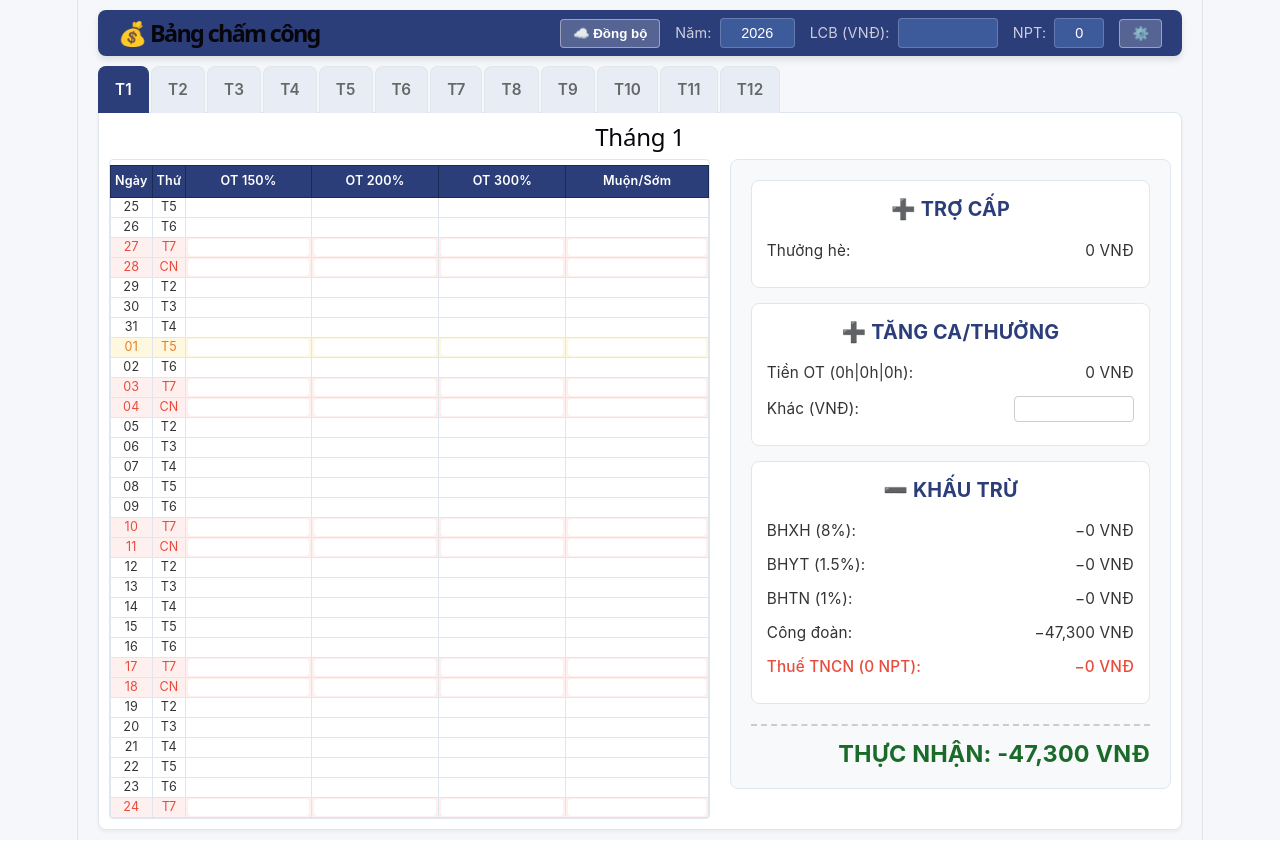
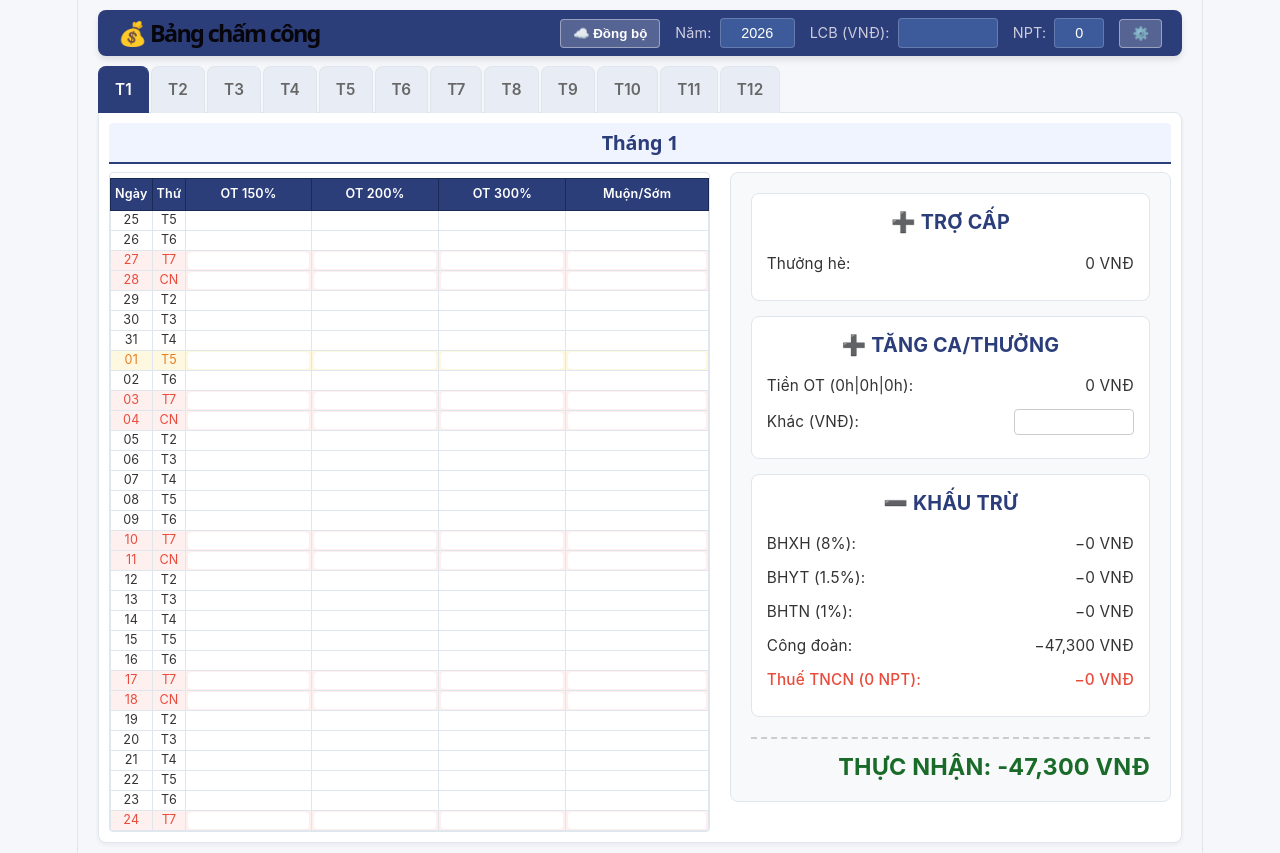
Before and after one commit to NDCLI/chamcong, a React (Vite) app: page / in a window 1280 px wide. Built offline with nearby package versions, Linux system fonts and the light colour scheme.

Commit message:
fix: restore original structure to fix colors and crash, keep shortened title

```diff
--- a/src/App.tsx
+++ b/src/App.tsx
@@ -262,9 +262,10 @@ function App() {
     const todayIso = new Date().toISOString().split('T')[0];
 
     return (
-      <div className="tab-pane">
-        <h2 className="month-header">Tháng {month}</h2>
-        <div className="tab-body">
+      <div className="month-view">
+        <div className="month-header">
+          <h2>Tháng {month}</h2>
+        </div>
 
         <div className="month-content">
           <div className="month-table-container">
@@ -374,7 +375,6 @@ function App() {
           </div>
         </div>
       </div>
-    </div>
     );
   };
 
```
